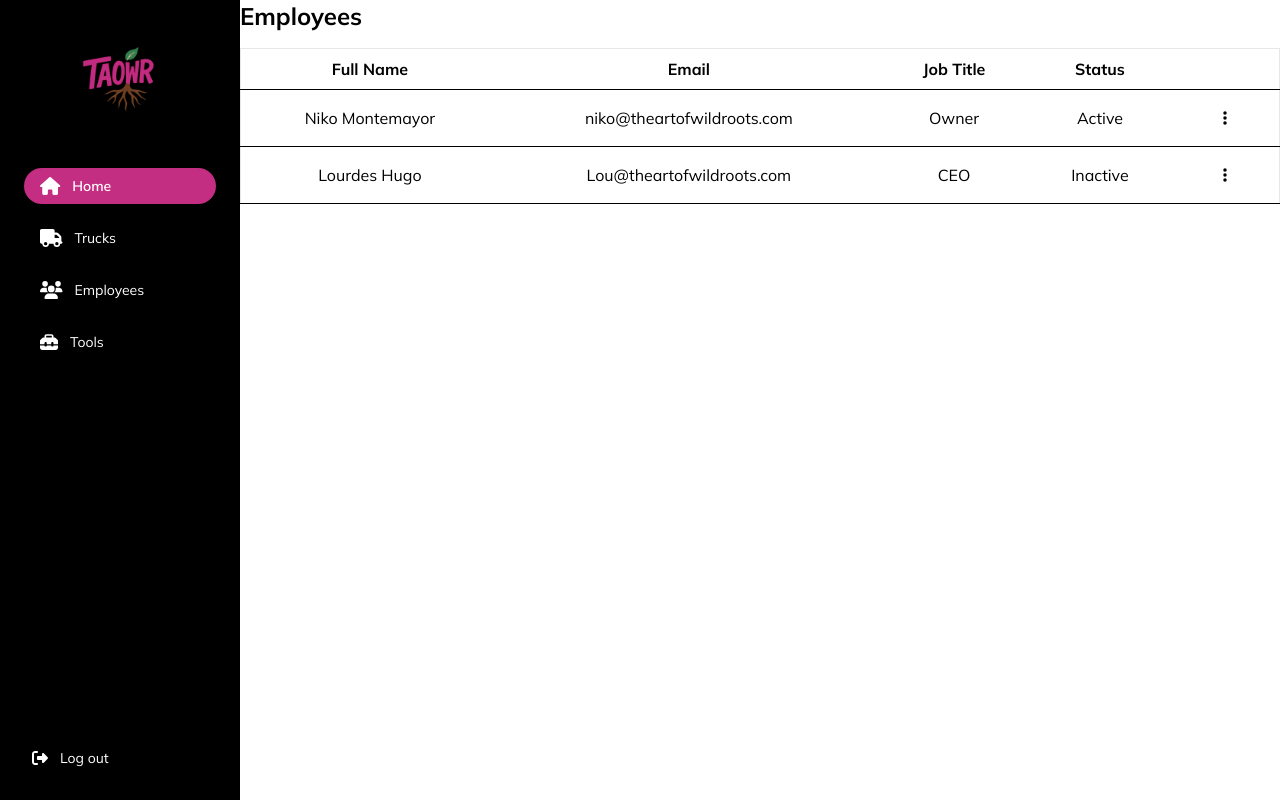
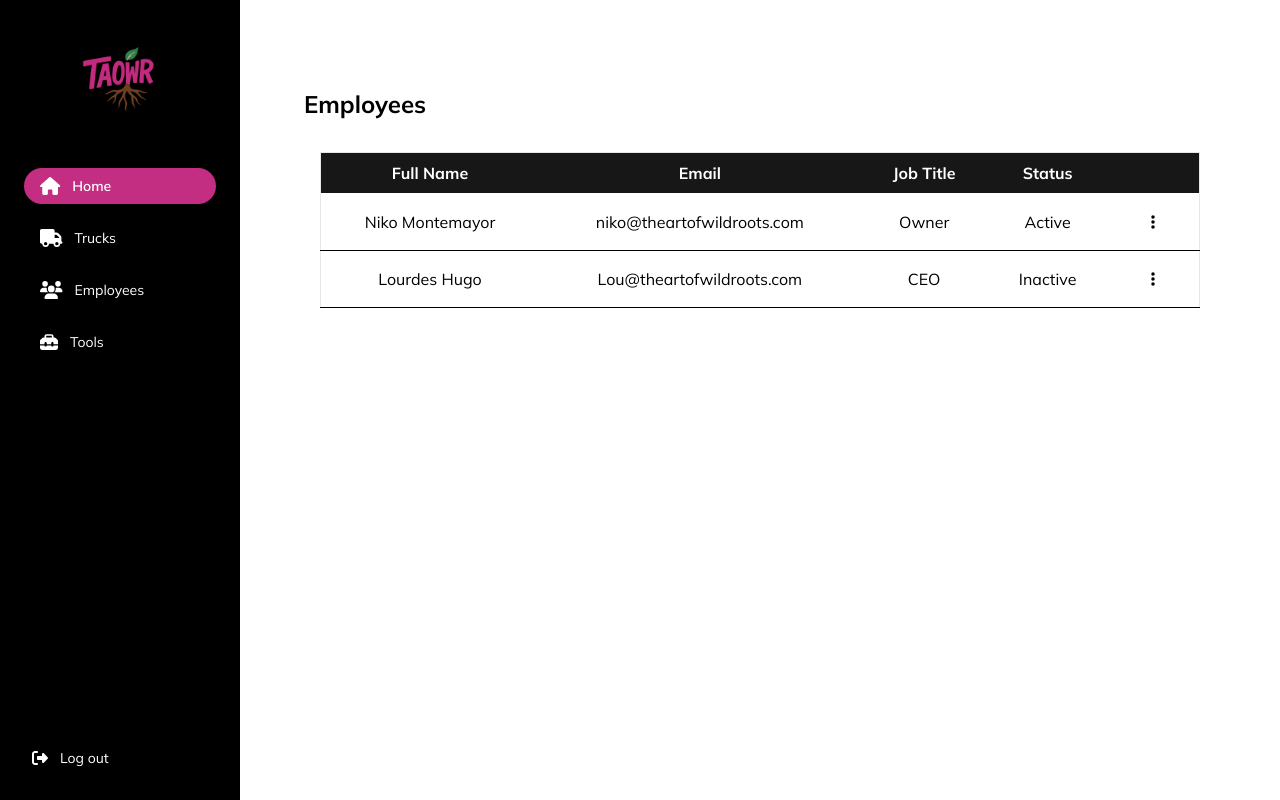
Before and after one commit to wrpachonlop/TAOWR-frontend, a Next.js app: page /employees in a window 1280 px wide. Built offline with nearby package versions, Linux system fonts and the light colour scheme; a web font is replaced by a local one.

Commit message:
Coloqué padding en los div y cambié algunos colores

```diff
--- a/src/app/employees/page.js
+++ b/src/app/employees/page.js
@@ -32,12 +32,12 @@ export default function EmployeesPage() {
     { id: 2, CreatedAt : '2025-05-03', UpdatedAt: '2025-05-03',DeletedAt: null, FullName:'Lourdes Hugo', Email:'Lou@theartofwildroots.com', Phone:'123-456-7890', Address: '123 Main St' , PostalCode: 'V5K0A1' , DriversLicense: 'D1234567' , SIN: '123456789' , BirthDate: '1990-01-01' , IsAdmin: false , IsActive: false ,StartDate: "2024-05-01" , JobTitle: 'CEO', TypeContract: 'Full-time', Salary: 50000, InstitutionNo: "001",AccountNo: "123456789",TransitNo: "00011",BankAccountName: "John Doe",Tools: [],Trucks: [],EmergencyContacts: [{ID: 1,CreatedAt: "2025-05-03T17:12:18.716121Z",UpdatedAt: "2025-05-03T17:12:18.716121Z",DeletedAt: null,EmployeeID: 1,Name: "Jane Doe", Phone: "987-654-3210",Address: "456 Another Street",Relationship: "Spouse"}]},
   ];
     return (
-      <div>
-        <h1 className="text-2xl font-bold mb-4">Employees</h1>
-          <div className="overflow-x-auto">  {/* permite hacer scroll si la tabla es muy ancha */}
+      <div className="p-8 m-8">
+        <h1 className="text-2xl font-bold mb-4 mt-6">Employees</h1>
+          <div className="overflow-x-auto p-4">  {/* permite hacer scroll si la tabla es muy ancha */}
           <table className="min-w-full bg-white border border-gray-200">{/*  crea la tabla con todo el ancho disponible con fondo blanco y borde gris*/}
-            <thead>{/*  encabezado de la tabla */}
-              <tr>
+            <thead className="bg-foreground">{/*  encabezado de la tabla */}
+              <tr className='text-background'>
                 <th className="py-2 px-4 border-b">Full Name</th>{/*  py - padding vertical y px - padding horizontal y border-b hace una línea inferior */}
                 <th className="py-2 px-4 border-b">Email</th>
                 <th className="py-2 px-4 border-b">Job Title</th>
@@ -100,6 +100,7 @@ export default function EmployeesPage() {
               <p><strong>Transit Number:</strong> {empleadoSeleccionado.TransitNo}</p>
               <p><strong>Account Number:</strong> {empleadoSeleccionado.AccountNo}</p>
               <p><strong>Emergency Contacts:</strong></p>
+              <table>
               <thead>{/*  encabezado de la tabla */}
               <tr>
                 <th className="py-2 px-4 border-b">Full Name</th>{/*  py - padding vertical y px - padding horizontal y border-b hace una línea inferior */}
@@ -110,7 +111,7 @@ export default function EmployeesPage() {
             </thead>
             <tbody>
               {empleadoSeleccionado.EmergencyContacts.map((emergency) =>(
-                <tr key={emergency.id} className="text-center">{/* En React, cuando haces listas (.map() para crear elementos repetidos como filas de tabla), necesitas darle una key única a cada elemento. Key ayuda a identificar cada fila de manera única (cómo el id del usuario)*/}
+                <tr key={emergency.ID} className="text-center">{/* En React, cuando haces listas (.map() para crear elementos repetidos como filas de tabla), necesitas darle una key única a cada elemento. Key ayuda a identificar cada fila de manera única (cómo el id del usuario)*/}
                 <td className="py-2 px-4 border-b">{emergency.Name}</td>
                 <td className="py-2 px-4 border-b">{emergency.Phone}</td>
                 <td className="py-2 px-4 border-b">{emergency.Address}</td>
@@ -119,6 +120,7 @@ export default function EmployeesPage() {
               ) )
               }
             </tbody>
+            </table>
               <button
                 onClick={() => setMostrarModal(false)}
                 className="mt-4 bg-indigo-500 text-white px-4 py-2 rounded"
--- a/src/app/globals.css
+++ b/src/app/globals.css
@@ -21,7 +21,7 @@
 @media (prefers-color-scheme: dark) {
   :root {
     --background: #F5F5F5;
-    --foreground: #ededed;
+    --foreground: #171717;
     --primary: #C42E82;
   }
 }
```
